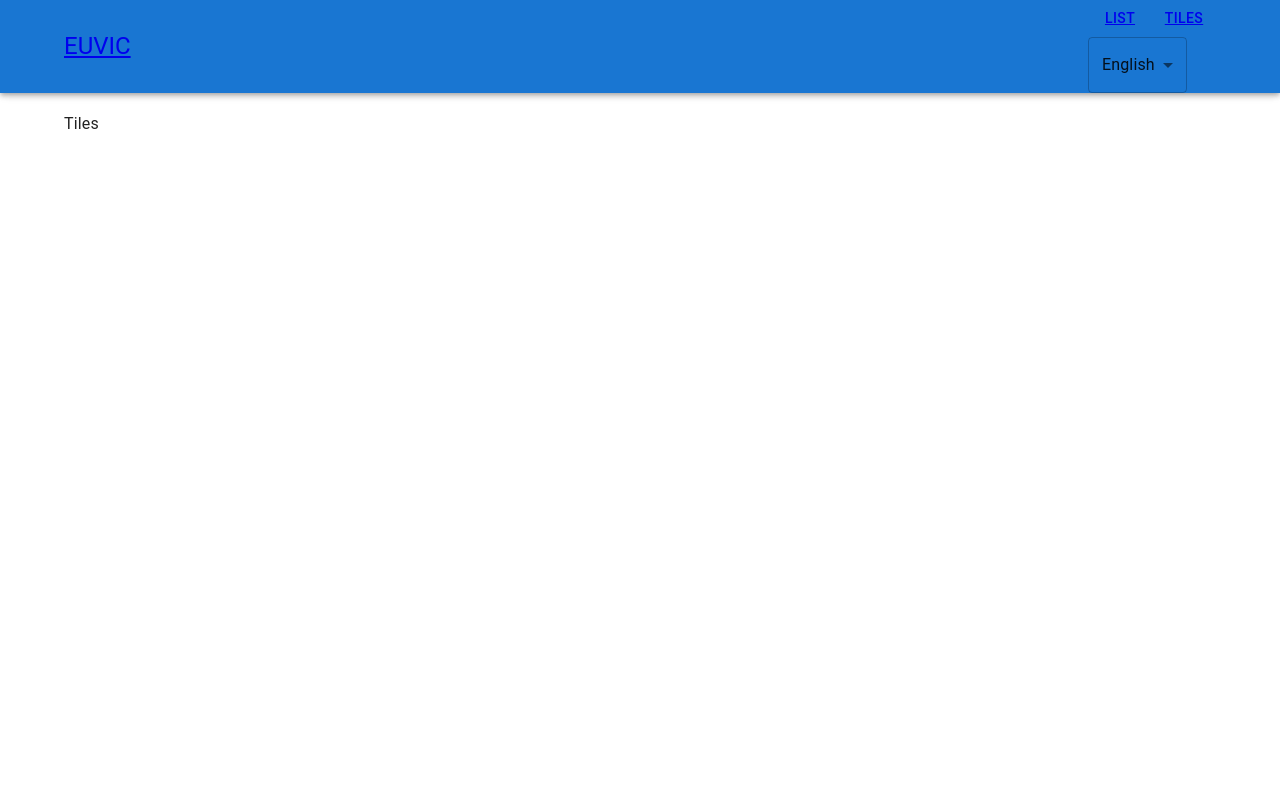
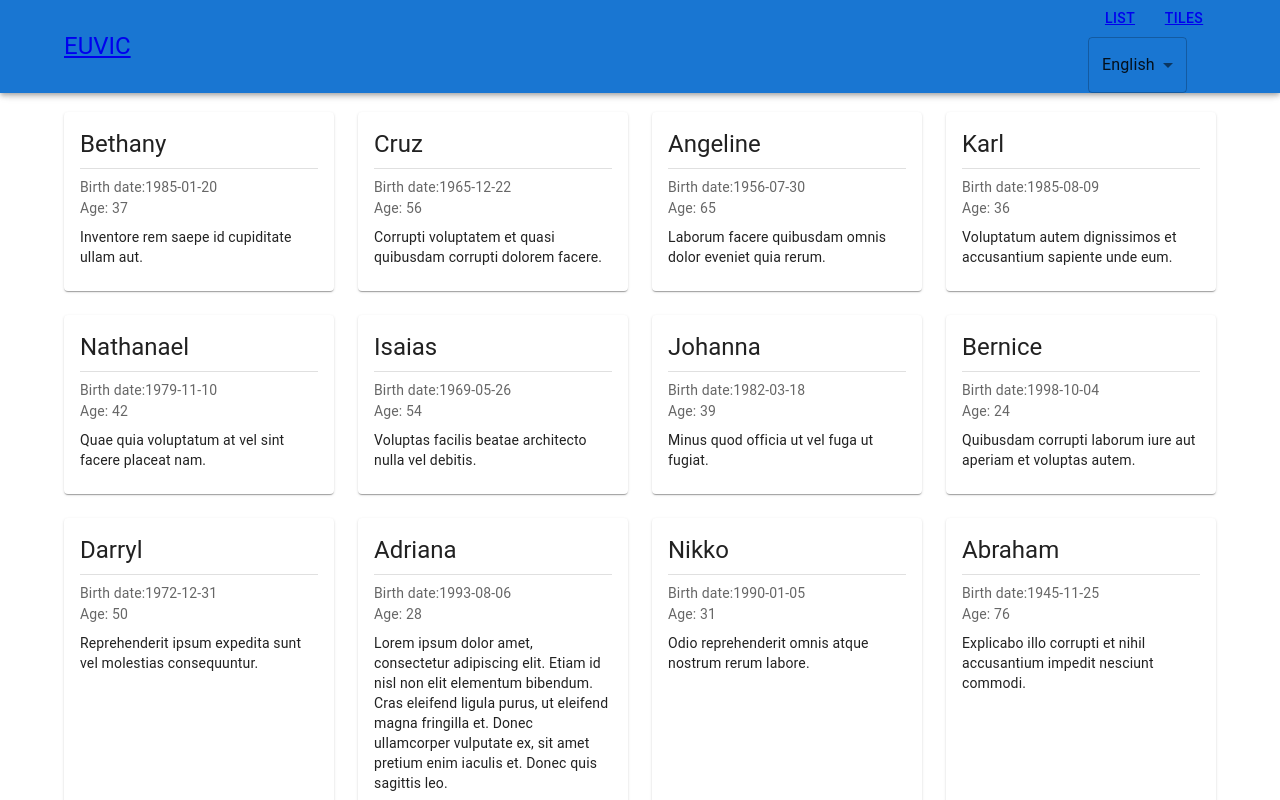
Before and after one commit to Rigon7/euvic-recruitment-task, a React (Create React App) app: page /views in a window 1280 px wide. Shown: the top 800 px of the page. Built offline with nearby package versions, Linux system fonts and the light colour scheme.

Commit message:
add /views page, style 404 page, add WelcomePage

```diff
--- a/src/application/components/forms/PersonForm.tsx
+++ b/src/application/components/forms/PersonForm.tsx
@@ -57,7 +57,6 @@ const PersonForm = (props: { handleClose: () => void; person?: PersonData }): JS
         data.birthDate = `${year}-${month}-${day}`;
 
         if (props.person) {
-            console.log('wysyłany obiekt', data);
             dispatch(updatePerson(data));
         } else {
             data.id = uuidv4();
--- /dev/null
+++ b/src/application/components/grid/ResponsiveGrid.tsx
@@ -0,0 +1,39 @@
+import * as React from 'react';
+import { Alert, AlertTitle, Box, Grid, Typography } from '@mui/material';
+import PersonCard from '../person-card/PersonCard';
+import { PersonData } from '../../interfaces/PersonDataInterface';
+import { useTranslation } from 'react-i18next';
+import { Link } from 'react-router-dom';
+
+interface Props {
+    data: PersonData[];
+}
+
+export default function ResponsiveGrid(props: Props): JSX.Element {
+    const { data } = props;
+    const { t } = useTranslation();
+
+    if (data.length === 0) {
+        return (
+            <Box>
+                <Alert severity="info">
+                    <AlertTitle sx={{ fontWeight: 'bold' }}>{t('AlertTitle_NoPeople')}</AlertTitle>
+                    <Typography variant="body2">
+                        {t('AlertDesc_NoPeople')} <Link to={'/main'}>{t('main')}</Link>
+                    </Typography>
+                </Alert>
+            </Box>
+        );
+    }
+    return (
+        <Box sx={{ flexGrow: 1 }}>
+            <Grid container spacing={{ xs: 2, md: 3 }}>
+                {data.map((person: PersonData, index: number) => (
+                    <Grid item xs={12} sm={4} md={3} key={index}>
+                        <PersonCard person={person} />
+                    </Grid>
+                ))}
+            </Grid>
+        </Box>
+    );
+}
--- /dev/null
+++ b/src/application/components/person-card/PersonCard.tsx
@@ -0,0 +1,33 @@
+import * as React from 'react';
+import { useTranslation } from 'react-i18next';
+import Card from '@mui/material/Card';
+import CardContent from '@mui/material/CardContent';
+import Typography from '@mui/material/Typography';
+import { PersonData } from '../../interfaces/PersonDataInterface';
+import { Divider } from '@mui/material';
+
+interface Props {
+    person: PersonData;
+}
+
+export default function PersonCard(props: Props): JSX.Element {
+    const { person } = props;
+    const { t } = useTranslation();
+    return (
+        <Card sx={{ width: '100%', height: '100%' }}>
+            <CardContent>
+                <Typography variant="h5" component="div">
+                    {person.name}
+                </Typography>
+                <Divider sx={{ mt: 1, mb: 1 }} />
+                <Typography sx={{ fontSize: 14, mb: 0 }} color="text.secondary" gutterBottom>
+                    {t('birthDate')}:{person.birthDate}
+                </Typography>
+                <Typography sx={{ fontSize: 14, mb: 1 }} color="text.secondary" gutterBottom>
+                    {t('age')}: {person.age}
+                </Typography>
+                <Typography variant="body2">{person.bio}</Typography>
+            </CardContent>
+        </Card>
+    );
+}
--- a/src/application/components/table/TableData.tsx
+++ b/src/application/components/table/TableData.tsx
@@ -29,7 +29,7 @@ import { deletePerson } from '../../redux/features/PersonReducer';
 import { StoreState } from '../../redux/store/store';
 
 import { PersonData } from '../../interfaces/PersonDataInterface';
-import FormModal from '../modal/FormModal';
+import FormModal from '../modals/FormModal';
 
 interface TableRowData extends PersonData {
     actions?: string;
--- a/src/application/pages/main/main.tsx
+++ b/src/application/pages/main/main.tsx
@@ -1,5 +1,5 @@
 import { useTranslation } from 'react-i18next';
-import FormModal from '../../components/modal/FormModal';
+import FormModal from '../../components/modals/FormModal';
 import TableData from '../../components/table/TableData';
 import { Box } from '@mui/material';
 
--- a/src/application/pages/not-found/NotFoundPage.tsx
+++ b/src/application/pages/not-found/NotFoundPage.tsx
@@ -1,3 +1,34 @@
-const NotFoundPage = (): JSX.Element => <div> ERROR 404!!!</div>;
+import * as React from 'react';
+import { Box, Button, Typography } from '@mui/material';
+import { Link as RouterLink } from 'react-router-dom';
+import { useTranslation } from 'react-i18next';
+
+const NotFoundPage = (): JSX.Element => {
+    const { t } = useTranslation();
+    return (
+        <Box
+            sx={{
+                height: '80vh',
+                display: 'flex',
+                justifyContent: 'center',
+                alignItems: 'center',
+                flexDirection: 'column',
+                textAlign: 'center'
+            }}>
+            <Typography variant="h1" sx={{ fontWeight: 'bold', mb: 2 }}>
+                404
+            </Typography>
+            <Typography variant="h4" sx={{ fontWeight: 'bold', mb: 4 }}>
+                {t('AlertTitle_404')}
+            </Typography>
+            <Typography variant="body1" sx={{ mb: 4 }}>
+                {t('AlertDesc_404')}
+            </Typography>
+            <Button variant="outlined" component={RouterLink} to="/" sx={{ textTransform: 'none' }}>
+                {t('homeBtn')}
+            </Button>
+        </Box>
+    );
+};
 
 export default NotFoundPage;
--- a/src/application/pages/views/views.tsx
+++ b/src/application/pages/views/views.tsx
@@ -1,11 +1,18 @@
-import { useTranslation } from 'react-i18next';
+import { Box } from '@mui/material';
+
+import ResponsiveGrid from '../../components/grid/ResponsiveGrid';
+import { useSelector } from 'react-redux';
+import { StoreState } from '../../redux/store/store';
+import { PersonData } from '../../interfaces/PersonDataInterface';
 
 const Views = (): JSX.Element => {
-    const { t } = useTranslation();
+    const peopleData: PersonData[] = useSelector((state: StoreState) => state.people.people);
+
     return (
-        <div>
-            <h2>{t('views')}</h2>
-        </div>
+        <Box>
+            <ResponsiveGrid data={peopleData} />
+        </Box>
     );
 };
+
 export default Views;
--- a/src/application/pages/welcome-page/WelcomePage.tsx
+++ b/src/application/pages/welcome-page/WelcomePage.tsx
@@ -1,13 +1,48 @@
-import { Box } from '@mui/material';
 import { useTranslation } from 'react-i18next';
 
-const WelcomePage = (): JSX.Element => {
+import * as React from 'react';
+import { Box, Button, Grid, Paper, Typography } from '@mui/material';
+import { Link as RouterLink } from 'react-router-dom';
+
+const WelcomePage: React.FC = () => {
     const { t } = useTranslation();
     return (
-        <Box>
-            {' '}
-            <Box>{t('main')}</Box> <Box>{t('views')}</Box>
+        <Box sx={{ p: 2 }}>
+            <Typography variant="h2" sx={{ fontWeight: 'bold', mb: 2, textAlign: 'center' }}>
+                Hello there!
+            </Typography>
+            <Typography variant="body1" sx={{ mb: 4, textAlign: 'center' }}>
+                This is a sample application that demonstrates how to use Redux and Material-UI in a React application.
+            </Typography>
+            <Grid container spacing={2}>
+                <Grid item xs={12} md={6} component={RouterLink} to="/main">
+                    <Paper sx={{ p: 2 }}>
+                        <Typography variant="h5" sx={{ mb: 2, textAlign: 'center' }}>
+                            List View
+                        </Typography>
+                        <Typography variant="body1" sx={{ mb: 2, textAlign: 'center' }}>
+                            This section displays a list of people and their information in a table. You can edit,
+                            update, and delete records, as well as add new people.
+                        </Typography>
+                    </Paper>
+                </Grid>
+                <Grid item xs={12} md={6}>
+                    <Paper sx={{ p: 2 }}>
+                        <Typography variant="h5" sx={{ mb: 2, textAlign: 'center' }}>
+                            Tiles View
+                        </Typography>
+                        <Typography variant="body1" sx={{ mb: 2, textAlign: 'center' }}>
+                            This section displays the same information as the List View, but in a different format.
+                            People`&apos;`s information is displayed on cards.
+                        </Typography>
+                        <Button variant="contained" component={RouterLink} to="/views" sx={{ textTransform: 'none' }}>
+                            Go to Tiles View
+                        </Button>
+                    </Paper>
+                </Grid>
+            </Grid>
         </Box>
     );
 };
+
 export default WelcomePage;
--- a/src/static/i18n/en.json
+++ b/src/static/i18n/en.json
@@ -12,6 +12,7 @@
   "filter": "Filter",
   "listOfPeople": "List of famous people",
   "addRecord": "Add person",
+
   "save":"Save",
   "cancel":"Cancel",
   "edit":"Edit",
@@ -19,9 +20,16 @@
   "addPersonTitle":"Fill out information about the person",
   "selected":"Selected",
 
+  "homeBtn":"Home",
+
   "errorFirstNameRequired":"Enter your name",
   "errorAgeRequired": "Enter the age",
   "errorAgeNotValid":"Age is not valid",
   "errorBirthDateNotValid":"Enter the birth date",
-  "errorBioMaxCharacters":"The maximum number of characters is 250"
+  "errorBioMaxCharacters":"The maximum number of characters is 250",
+
+  "AlertTitle_NoPeople":"There is no people to display",
+  "AlertDesc_NoPeople":"You can add the first person here:",
+  "AlertTitle_404":"Page Not Found",
+  "AlertDesc_404":"The page you are looking for might have been removed or is temporarily unavailable."
 }
--- a/src/static/i18n/pl.json
+++ b/src/static/i18n/pl.json
@@ -12,6 +12,7 @@
   "filter": "Filtr",
   "listOfPeople": "Lista sławnych ludzi",
   "addRecord": "Dodaj osobę",
+
   "save":"Zapisz",
   "cancel":"Anuluj",
   "edit":"Edytuj",
@@ -19,9 +20,16 @@
   "addPersonTitle":"Wypełnij informacje o osobie",
   "selected":"Wybrano",
 
+  "homeBtn":"Strona główna",
+
   "errorFirstNameRequired":"Podaj imię",
   "errorAgeRequired": "Podaj wiek",
   "errorAgeNotValid":"Wiek jest niepoprawny",
   "errorBirthDateNotValid":"Wprowadź datę urodzenia",
-  "errorBioMaxCharacters":"Maksymalna ilość znaków to 250"
+  "errorBioMaxCharacters":"Maksymalna ilość znaków to 250",
+
+  "AlertTitle_NoPeople":"Brak osób do wyświetlenia",
+  "AlertDesc_NoPeople":"Możesz dodać pierwszą osobę tutaj:",
+  "AlertTitle_404":"Nie znaleziono strony",
+  "AlertDesc_404":"Strona, której szukasz mogła zostać usunięta lub jest chwilowo niedostępna."
 }
--- a/src/static/router/router.tsx
+++ b/src/static/router/router.tsx
@@ -1,9 +1,9 @@
 import { useRoutes } from 'react-router-dom';
 import MainLayout from '../../application/layouts/main-layout/MainLayout';
+import NotFoundPage from '../../application/pages/not-found/NotFoundPage';
+import WelcomePage from '../../application/pages/welcome-page/WelcomePage';
 import Main from '../../application/pages/main/Main';
-import NotFoundPage from '../../application/pages/not-found/NotFoundPage';
 import Views from '../../application/pages/views/Views';
-import WelcomePage from '../../application/pages/welcome-page/WelcomePage';
 
 const Router = (): React.ReactElement | null =>
     useRoutes([
```
Also changed, not shown: src/application/components/modals/FormModal.tsx (renamed from src/application/components/modal/FormModal.tsx).
